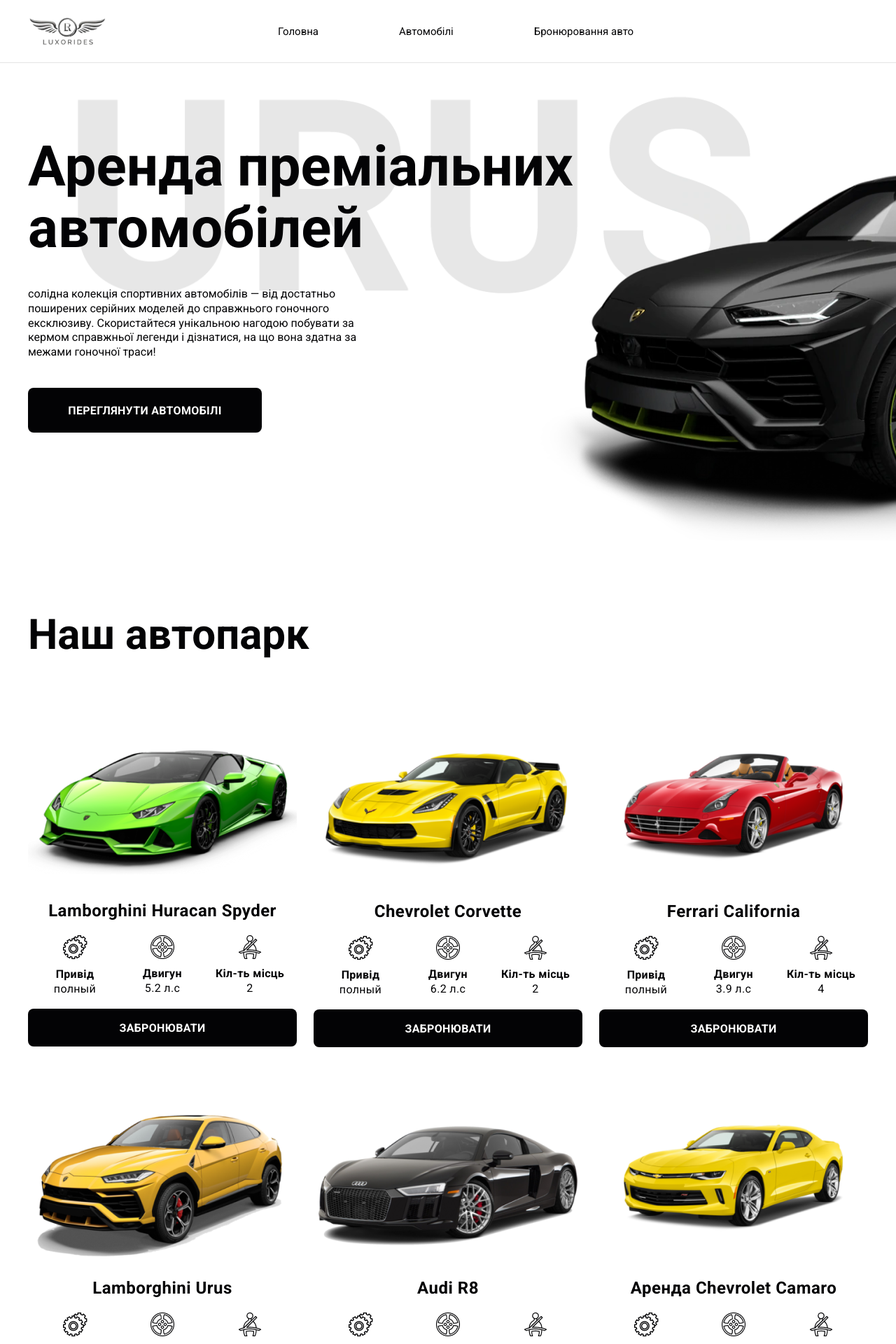
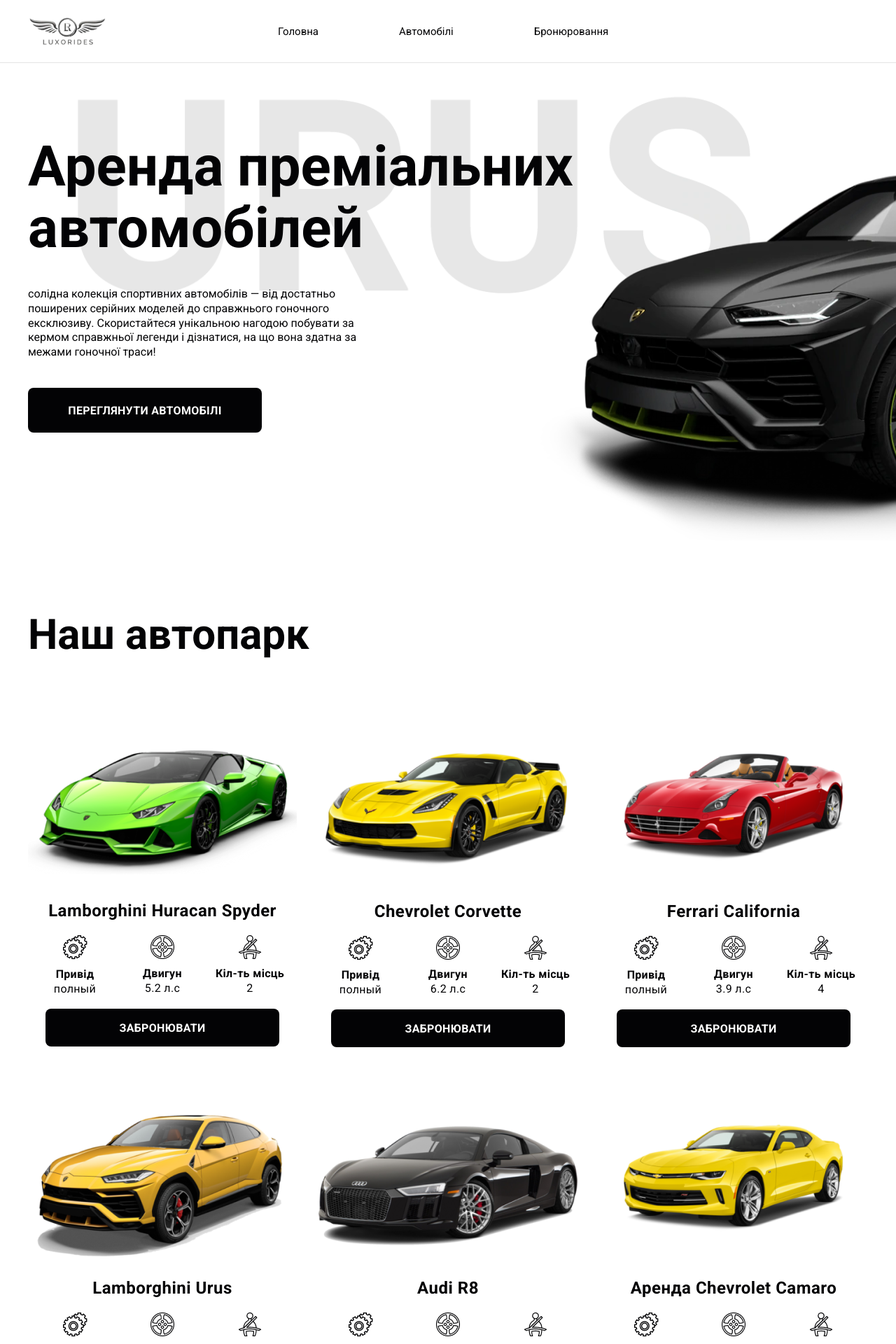
Before and after one commit to Natali-tk/cars-app, an Angular app: page / in a window 1280 px wide. Shown: the top 1920 px of the page at 70% size. Built offline with nearby package versions, Linux system fonts and the light colour scheme.

Commit message:
Fixed styles on mobile

```diff
--- a/src/app/app.component.css
+++ b/src/app/app.component.css
@@ -4,7 +4,7 @@
 }
 
 .container {
-  width: 1200px;
+  max-width: 1200px;
   margin: 0 auto;
 }
 
@@ -176,7 +176,7 @@
 }
 
 .car-item .button {
-  width: 100%;
+  max-width: 100%;
   padding: 15px;
   height: 54px;
   margin-top: 13px;
--- a/src/app/app.component.html
+++ b/src/app/app.component.html
@@ -5,7 +5,7 @@
       <ul>
         <li class="menu-item"><a href="#">Головна</a></li>
         <li class="menu-item"><a href="#cars">Автомобілі</a></li>
-        <li class="menu-item"><a href="#price">Бронюровання авто</a></li>
+        <li class="menu-item"><a href="#price">Бронюровання</a></li>
       </ul>
     </nav>
   </div>
--- a/src/index.html
+++ b/src/index.html
@@ -6,6 +6,7 @@
   <title>CarsApp</title>
   <base href="/">
   <meta name="viewport" content="width=device-width, initial-scale=1">
+  <link href="./assets/images/favicon.ico" rel="icon" type="image/x-icon">
   <link rel="preconnect" href="https://fonts.googleapis.com">
   <link rel="preconnect" href="https://fonts.gstatic.com" crossorigin>
   <link href="https://fonts.googleapis.com/css2?family=Roboto:wght@400;700&display=swap" rel="stylesheet">
```
Also changed, not shown: src/assets/images/favicon.png (added), 1 other file (tests, documents, lock files or other folders).
